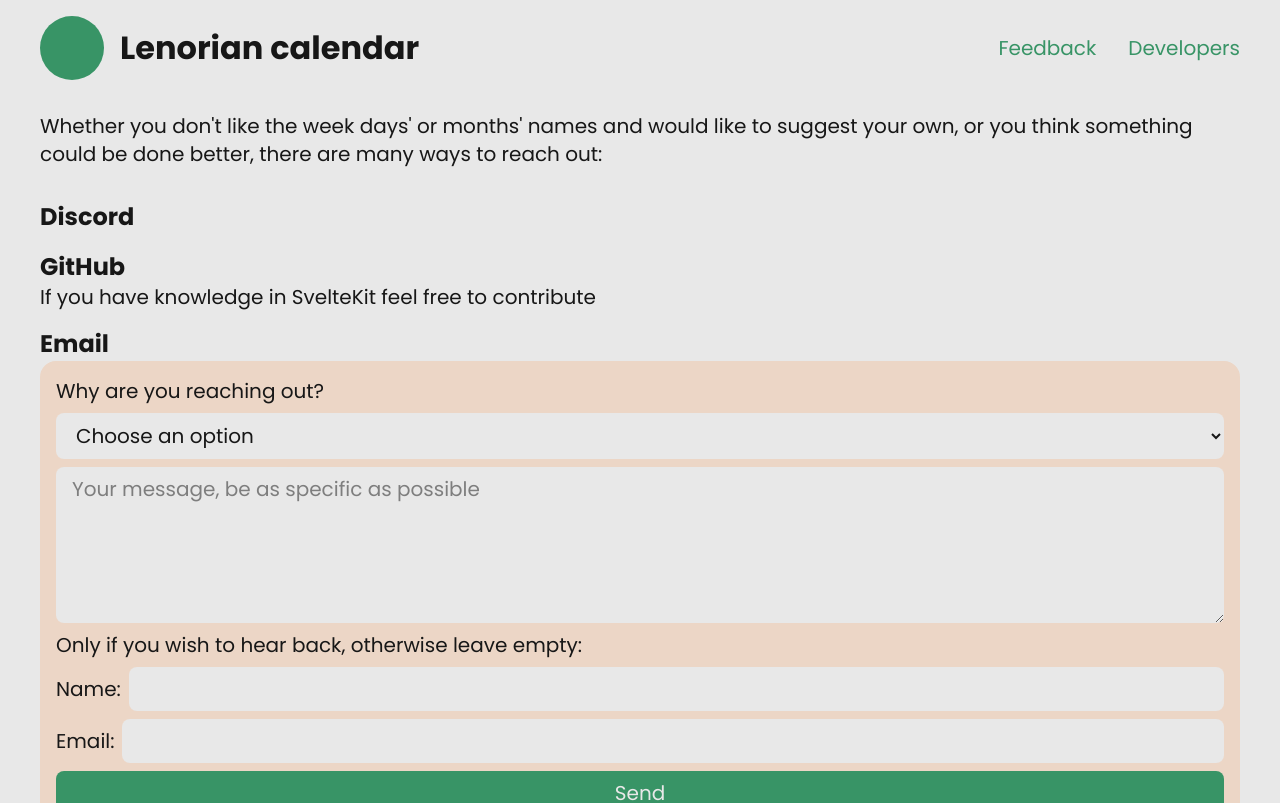
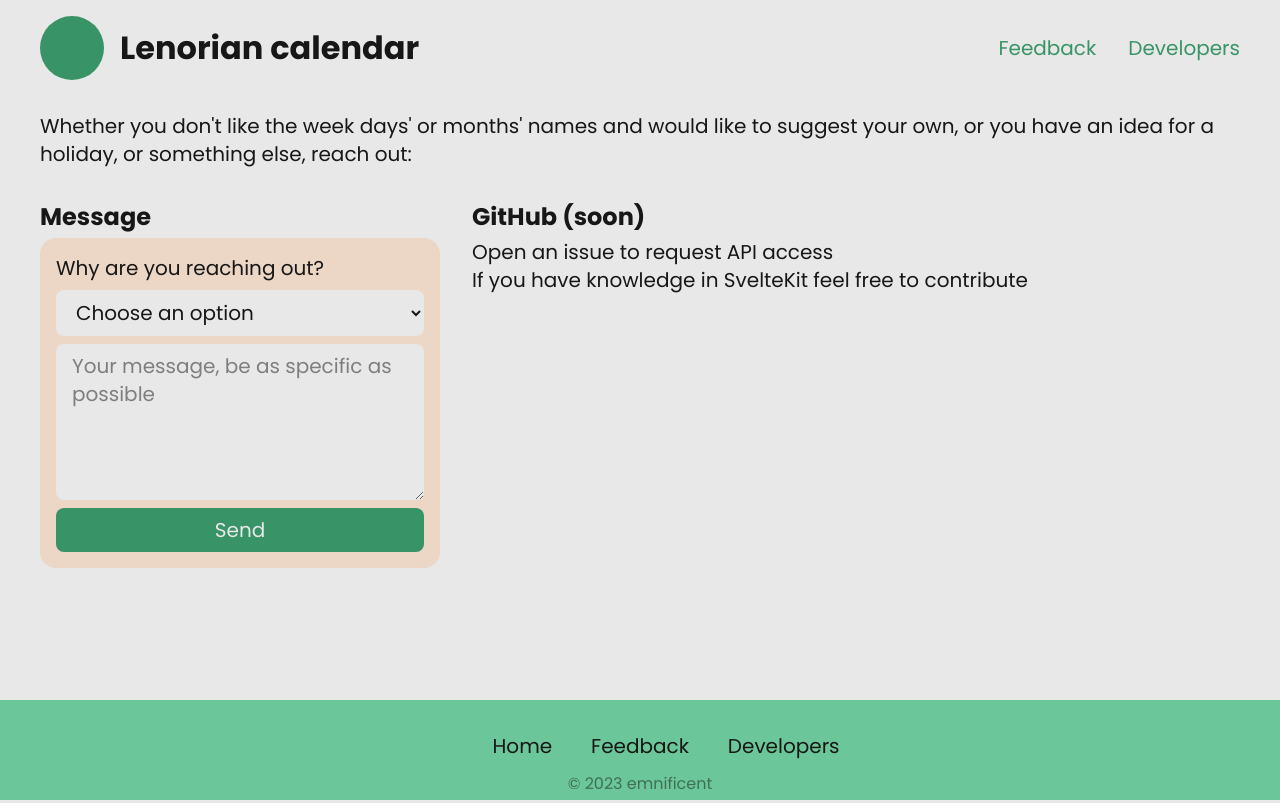
Before and after one commit to emnificent/lenorian, a SvelteKit app: page /contact in a window 1280 px wide. Shown: the top 803 px of the page. Built offline with nearby package versions, Linux system fonts and the light colour scheme.

Commit message:
feat: add contact form

```diff
--- /dev/null
+++ b/src/routes/contact/+page.server.js
@@ -0,0 +1,43 @@
+import { fail } from '@sveltejs/kit';
+
+export const actions = {
+  default: async ({ request }) => {
+    const data = await request.formData();
+    if (!data.get('topic') || !data.get('message')) return;
+
+    const body = {
+      username: 'Lenorian',
+      content: `# ${data.get('topic')}\n${data.get('message')}`
+    };
+
+    const options = {
+      method: 'POST',
+      headers: {
+        'Accept': 'application/json',
+        'Content-Type': 'application/json',
+      },
+      body: JSON.stringify(body),
+    };
+
+    try {
+      // please don't abuse the link, generate a new one when replacing with a .env
+      const response = await fetch('https://discord.com/api/webhooks/1164582023344705576/Awp2CKUZJrYaDG89NSfIfkBkcE46vig74maxEHuttQ5czTDYGj1VCsuz9xs7eyIk4HBH', options);
+
+      if (!response.ok) {
+        return fail(500, {
+          error: true,
+          details: {
+            status: response.status,
+            message: response.statusText,
+          },
+        });
+      }
+      return {success: true};
+    } catch (error) {
+      return fail(500, {
+        error: true,
+        details: error,
+      });
+    }
+  }
+}
--- a/src/routes/contact/+page.svelte
+++ b/src/routes/contact/+page.svelte
@@ -1,32 +1,36 @@
+<script>
+  export let form;
+</script>
+
 <main>
-  <p>Whether you don't like the week days' or months' names and would like to suggest your own, or you think something could be done better, there are many ways to reach out:</p>
+  <p>Whether you don't like the week days' or months' names and would like to suggest your own, or you have an idea for a holiday, or something else, reach out:</p>
 
   <ul>
-    <li><h2>Discord</h2></li>
     <li>
-      <h2>GitHub</h2>
+      <h2>Message</h2>
+      <form method="POST">
+        <p>Why are you reaching out?</p>
+        <select name="topic" required>
+          <option value="">Choose an option</option>
+          <option value="Week days or months names suggestion">Week days / months names</option>
+          <option value="Holiday suggestion">Suggest a holiday</option>
+          <option value="The app appears to be broken">Something appears broken</option>
+          <option value="Other">Other</option>
+        </select>
+        <textarea name="message" rows="5" placeholder="Your message, be as specific as possible" required></textarea>
+        <button>Send</button>
+        { #if form?.success }
+          <p>Thanks for your message!</p>
+        { :else if form?.error }
+          <p>There was an error, try again later.</p>
+        { /if }
+      </form>
+    </li>
+
+    <li>
+      <h2>GitHub (soon)</h2>
+      <p>Open an issue to request API access</p>
       <p>If you have knowledge in SvelteKit feel free to contribute</p>
-    </li>
-    <li>
-      <h2>Email</h2>
-      <form>
-        <p>Why are you reaching out?</p>
-        <select name="topic">
-          <option value="">Choose an option</option>
-          <option value="naming">Week days / months names</option>
-          <option value="api">API</option>
-          <option value="other">Other</option>
-        </select>
-        <textarea name="message" rows="5" placeholder="Your message, be as specific as possible"></textarea>
-        <p>Only if you wish to hear back, otherwise leave empty:</p>
-        <label>
-          Name: <input type="text" name="name" />
-        </label>
-        <label>
-          Email: <input type="email" name="email" />
-        </label>
-        <button>Send</button>
-      </form>
     </li>
   </ul>
 </main>
@@ -45,9 +49,15 @@
     gap: 1rem;
     list-style: none;
 
+    @media screen and (width >= 768px) {
+      flex-direction: row;
+      gap: 2rem;
+    }
+
     & h2 {
       font-size: calc(var(--fs-title--small) * 1rem);
       font-weight: var(--fw--bold);
+      margin-bottom: 0.25rem;
     }
   }
 
@@ -58,6 +68,7 @@
     background-color: var(--c-primary--light);
     padding: 1rem;
     border-radius: 1rem;
+    max-width: 23rem;
 
     @media (prefers-color-scheme: dark) {
       background-color: var(--c-primary--dark);
```
